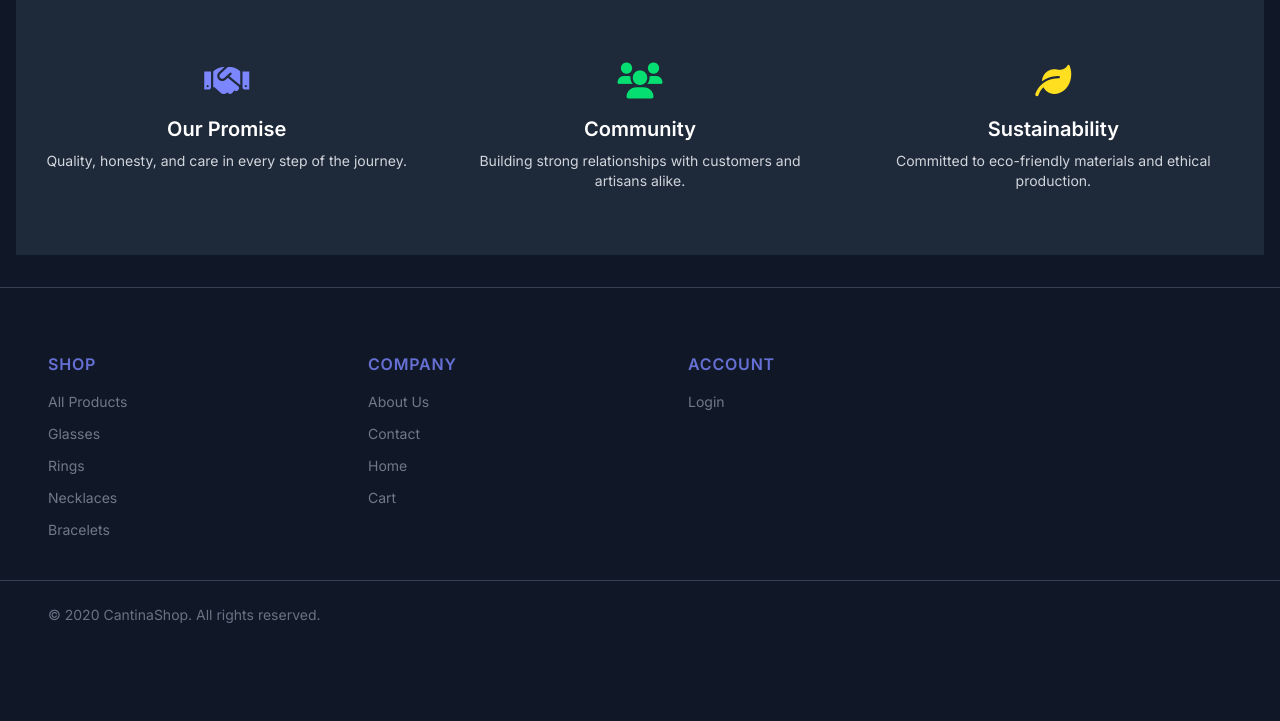
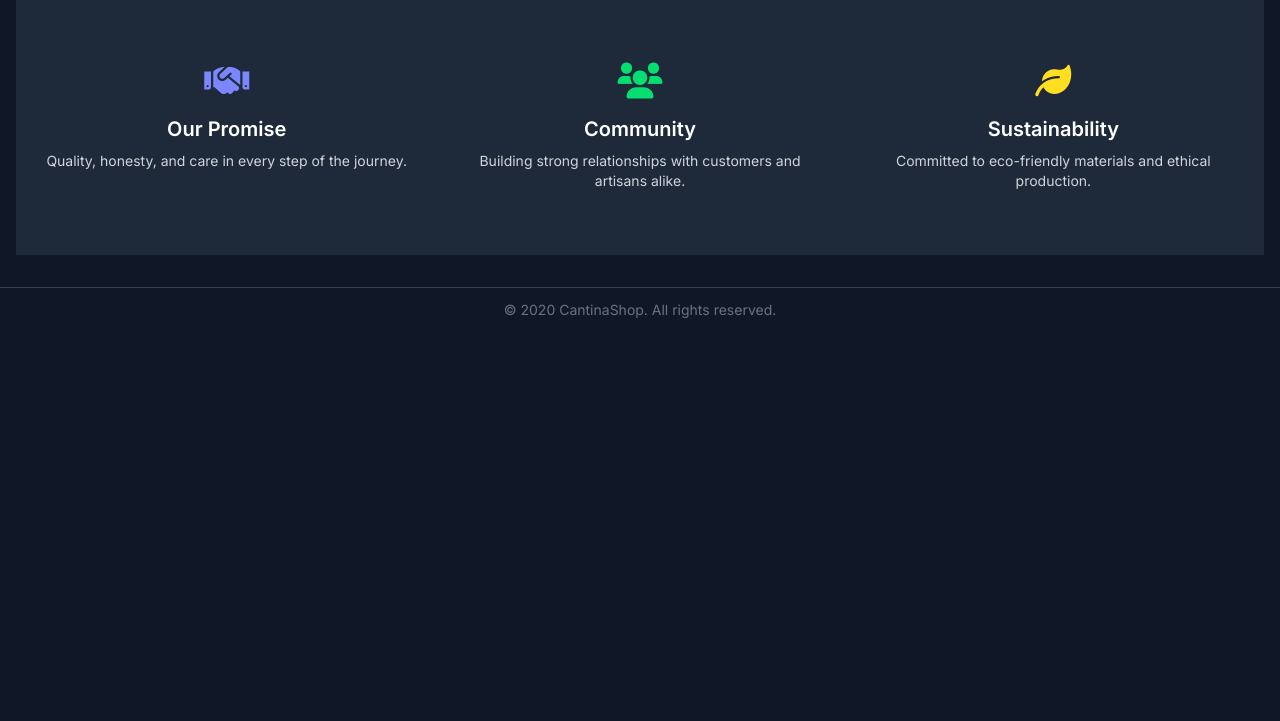
Before and after one commit to Kiuliumov/CantinaShop, a Django app: template templates/index/about.html in a window 1280 px wide. Shown: the part 729-1450 px from the top of the page. After the commit the page ends 1047 px from the top, so only its background shows below. Run offline with Django 5.2, Linux system fonts and the light colour scheme; the template is opened without the code that fills it: most values are stand-ins (such as "Sample title", 1, 10 or a date in 2020); style sheets or scripts are compiled from the project's sources.

Commit message:
Deployment ready

```diff
--- a/templates/partials/main/footer.html
+++ b/templates/partials/main/footer.html
@@ -1,53 +1,5 @@
-<footer class="bg-gray-900 border-t border-gray-700 text-gray-400 pt-16 pb-16 mt-auto">
-  <div class="container mx-auto px-8 sm:px-12">
-    <div class="flex flex-wrap justify-start items-start gap-y-12 gap-x-20 w-full mb-10">
-      <div class="flex flex-wrap gap-x-16 gap-y-8 w-full max-w-4xl">
-        <div class="flex-1 min-w-[150px]">
-          <h3 class="text-indigo-400 font-semibold mb-4 uppercase tracking-wider opacity-80">Shop</h3>
-          <ul class="space-y-3 text-gray-400 text-sm opacity-70">
-            <li><a href="{% url 'product-list' %}" class="hover:text-indigo-500 transition">All Products</a></li>
-            <li><a href="{% url 'product-list' %}?category=Glasses" class="hover:text-indigo-500 transition">Glasses</a></li>
-            <li><a href="{% url 'product-list' %}?category=Rings" class="hover:text-indigo-500 transition">Rings</a></li>
-            <li><a href="{% url 'product-list' %}?category=Necklaces" class="hover:text-indigo-500 transition">Necklaces</a></li>
-            <li><a href="{% url 'product-list' %}?category=Bracelets" class="hover:text-indigo-500 transition">Bracelets</a></li>
-          </ul>
-        </div>
-
-        <div class="flex-1 min-w-[150px]">
-          <h3 class="text-indigo-400 font-semibold mb-4 uppercase tracking-wider opacity-80">Company</h3>
-          <ul class="space-y-3 text-gray-400 text-sm opacity-70">
-            <li><a href="{% url 'about' %}" class="hover:text-indigo-500 transition">About Us</a></li>
-            <li><a href="{% url 'contact' %}" class="hover:text-indigo-500 transition">Contact</a></li>
-            <li><a href="{% url 'index' %}" class="hover:text-indigo-500 transition">Home</a></li>
-            <li><a href="{% url 'cart' %}" class="hover:text-indigo-500 transition">Cart</a></li>
-          </ul>
-        </div>
-
-        <div class="flex-1 min-w-[150px]">
-          <h3 class="text-indigo-400 font-semibold mb-4 uppercase tracking-wider opacity-80">Account</h3>
-          <ul class="space-y-3 text-gray-400 text-sm opacity-70">
-            {% if user.is_authenticated %}
-              <li><a href="{% url 'account' %}" class="hover:text-indigo-500 transition">My Account</a></li>
-              <li>
-                <form method="POST" action="{% url 'logout' %}">
-                  {% csrf_token %}
-                  <button type="submit" class="hover:text-red-500 transition font-semibold text-sm">
-                    Logout
-                  </button>
-                </form>
-              </li>
-            {% else %}
-              <li><a href="{% url 'login' %}" class="hover:text-indigo-500 transition">Login</a></li>
-            {% endif %}
-          </ul>
-        </div>
-      </div>
+<footer class="bg-gray-900 border-t border-gray-700 mt-auto py-3">
+    <div class="container mx-auto px-4 text-center text-gray-500 text-sm select-none">
+        &copy; {{ now.year }} CantinaShop. All rights reserved.
     </div>
-  </div>
-
-  <hr class="border-gray-700 w-full" />
-
-  <div class="container mx-auto px-8 sm:px-12">
-    <p class="text-gray-500 text-sm mt-6 mb-8">&copy; {{ now.year }} CantinaShop. All rights reserved.</p>
-  </div>
 </footer>
```
